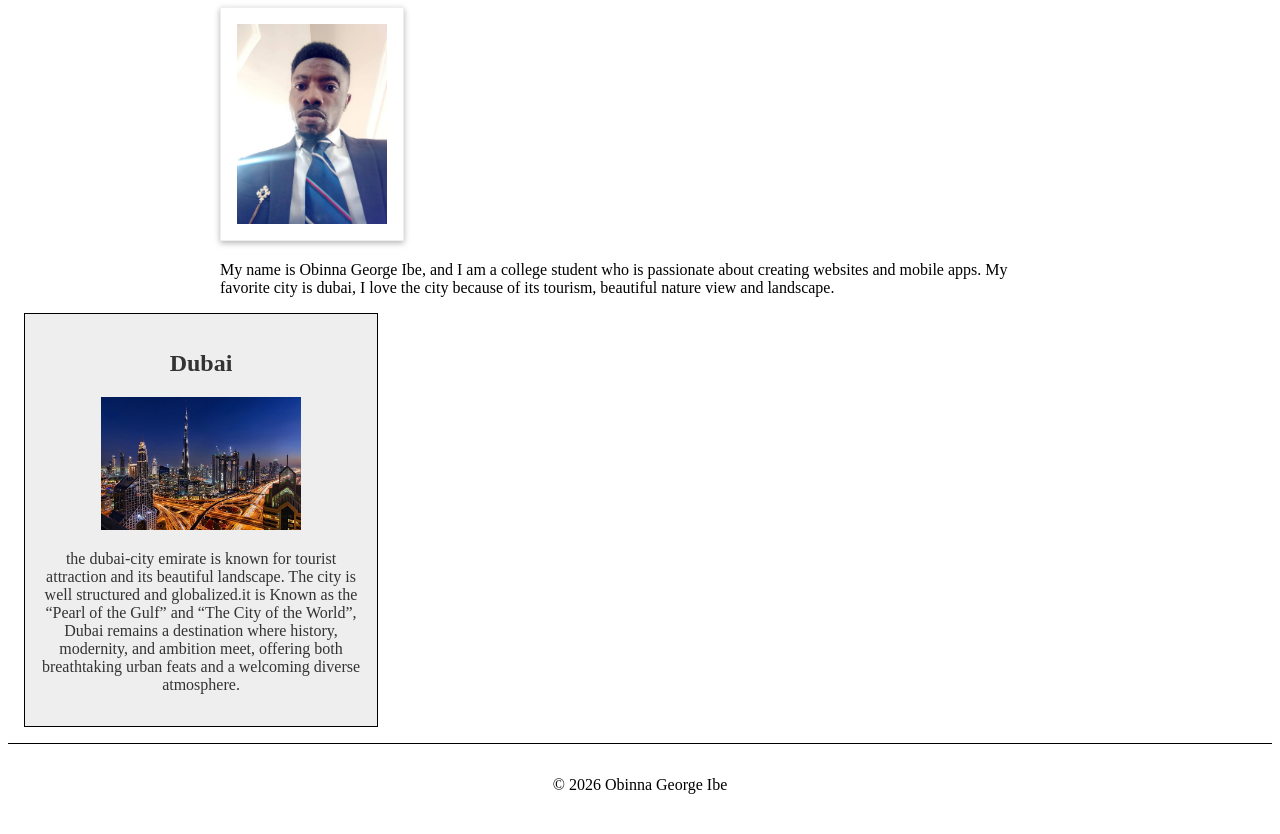
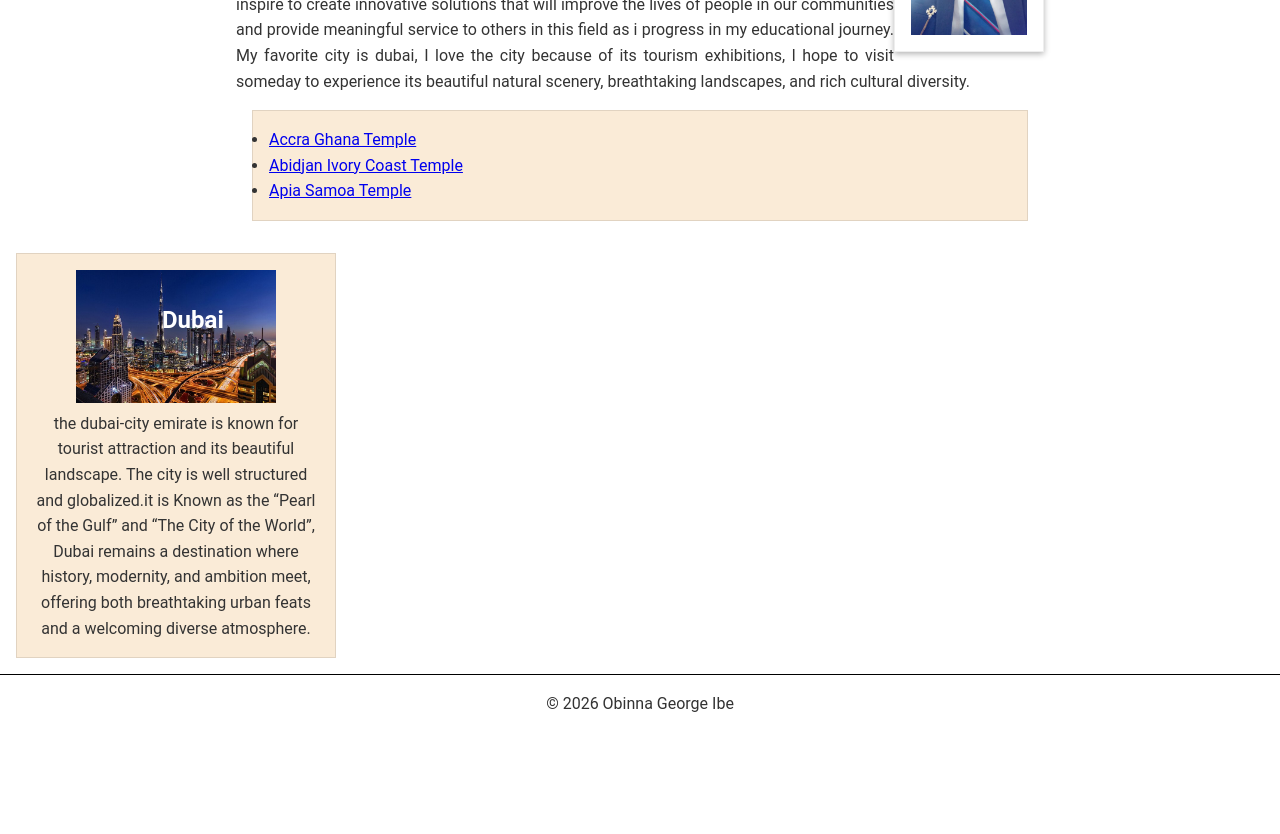
Before and after one commit to greatpersonality/wdd130, a plain HTML site: page index.html in a window 1280 px wide. Shown: the part 213-1047 px from the top of the page. After the commit the page ends 946 px from the top, so only its background shows below. Drawn offline with Linux system fonts and the light colour scheme.

Commit message:
update wwr about us page

```diff
--- a/index.html
+++ b/index.html
@@ -12,18 +12,24 @@
 
 <body>
     <header>
-        <nav>
-            <a href="#">Home</a>
-            <a href="wwr/">Rafting Website</a>
+        <a href="#">Home</a>
+        <a href="wwr/">Rafting Website</a>
+        <a href="https://facebook.com" target="_blank">Facebook</a>
+        <a href="https://Linkedin.com" target="_blank">Linkedin</a>
         </nav>
     </header>
 
     <main>
         <h1>Obinna George Ibe - WDD 130 </h1>
         <img src="images/profile.jpg" alt="Portrait of Obinna George Ibe" width="200">
-        <p>My name is Obinna George Ibe, and I am a college student who is passionate about creating websites and mobile apps. My favorite city is dubai, I love the city because of its tourism, beautiful nature view and landscape.</p>
+        <p>My name is Obinna George Ibe, and I am from the Eastern Region of Nigeria, but l am currently based in Abuja. l am a certified chef and a college student who is passionate about Technology, particularly creating websites and mobile applications using programming languages such as python. Studying Software Development at Brigham Young University has improved my learning skills and inspired me to develop solutions to real-world problems.l inspire to create innovative solutions that will improve the lives of people in our communities and provide meaningful service to others in this field as i progress in my educational journey. My favorite city is dubai, I love the city because of its tourism exhibitions, l hope to visit someday to experience its beautiful natural scenery, breathtaking landscapes, and rich cultural diversity.</p>
+        <ul class="box">
+            <li><a href="https://www.churchofjesuschrist.org/temples/details/accra-ghana-temple?lang=eng">Accra Ghana Temple</a></li>
+            <li><a href="https://www.churchofjesuschrist.org/temples/details/abidjan-ivory-coast-temple?lang=eng">Abidjan Ivory Coast Temple</a></li>
+            <li><a href="https://www.churchofjesuschrist.org/temples/details/apia-samoa-temple?lang=eng">Apia Samoa Temple</a></li>
+        </ul>
     </main>
-    <aside>
+    <aside class="box">
         <h2>Dubai</h2>
         <img src="images/dubai-city.jpg" alt="Dubai-City Emirate">
         <p>the dubai-city emirate is known for tourist attraction and its beautiful landscape. The city is well structured and globalized.it is Known as the “Pearl of the Gulf” and “The City of the World”, Dubai remains a destination where history, modernity, and ambition meet, offering both breathtaking urban feats and a welcoming diverse atmosphere.</p>
--- /dev/null
+++ b/styles/code along.css
@@ -0,0 +1,106 @@
+/* -------------Reset----------- */
+* {
+    margin: 0;
+    padding: 0;
+    box-sizing: border-box;
+}
+
+/* ------------Base------------ */
+body {
+    font-size: 16px;
+    line-height: 1.6;
+    font-family: roboto, Arial, sans-serif;
+    color: #333;
+
+}
+
+/* ------------Navigation--------- */
+nav {
+    background-color: #333;
+    padding: 1rem;
+}
+
+nav a {
+    color: aqua;
+    padding: 1rem;
+    display: block;
+}
+
+nav a:hover,
+nav a:focus {
+    background-color: #555;
+    text-decoration: underline;
+}
+
+/* ------------Main content------------ */
+main {
+    max-width: 840px;
+    margin: 0 auto;
+    padding: 0 1rem;
+    display: flow-root;
+    text-align: justify;
+    /* contains the floated profile image */
+}
+
+h1 {
+    color: #333;
+    margin: 1rem, 1rem, 0.5 rem;
+}
+
+aside {
+    width: 20rem;
+    max-width: 100%;
+    text-align: center;
+    position: relative;
+    /* Add this line*/
+}
+
+aside img {
+    width: 200px;
+    max-width: 100%;
+    height: auto;
+
+}
+
+main img {
+    width: 150px;
+    height: auto;
+    border: 1px solid #eee;
+    padding: 1rem;
+    box-shadow: 0 2px 6px rgba(0, 0, 0, 0.3);
+    float: right;
+
+}
+
+aside h2 {
+    position: absolute;
+    top: 47px;
+    left: 145px;
+    color: white;
+}
+
+p {
+    margin: 0;
+    padding: 0;
+}
+
+footer {
+    clear: both;
+    margin-top: 15px;
+    padding: 1rem;
+    border-top: 1px solid #000;
+    text-align: center;
+}
+
+/* Class Selectors */
+.box {
+    margin: 1rem;
+    border: 1px solid rgb(0 0 0 / 10%);
+    padding: 1rem;
+    background-color: antiquewhite;
+    color: #333;
+}
+
+.indent {
+    padding-left: 2rem;
+}
--- a/styles/styles.css
+++ b/styles/styles.css
@@ -1,3 +1,20 @@
+/* -------------Reset----------- */
+* {
+    margin: 0;
+    padding: 0;
+    box-sizing: border-box;
+}
+
+/* ------------Base------------ */
+body {
+    font-size: 16px;
+    line-height: 1.6;
+    font-family: roboto, Arial, sans-serif;
+    color: #333;
+
+}
+
+/* ------------Navigation--------- */
 nav {
     background-color: #333;
     padding: 1rem;
@@ -9,31 +26,40 @@ nav a {
     display: block;
 }
 
+nav a:hover,
+nav a:focus {
+    background-color: #555;
+    text-decoration: underline;
+}
+
+/* ------------Main content------------ */
 main {
     max-width: 840px;
     margin: 0 auto;
     padding: 0 1rem;
+    display: flow-root;
+    text-align: justify;
+    /* contains the floated profile image */
 }
 
 h1 {
     color: #333;
+    margin: 1rem, 1rem, 0.5 rem;
 }
 
 aside {
     width: 20rem;
     max-width: 100%;
-    margin: 1rem;
-    border: 1px solid #000;
-    padding: 1rem;
-    background-color: #eee;
-    color: #333;
     text-align: center;
+    position: relative;
+    /* Add this line*/
 }
 
 aside img {
     width: 200px;
     max-width: 100%;
     height: auto;
+
 }
 
 main img {
@@ -42,15 +68,39 @@ main img {
     border: 1px solid #eee;
     padding: 1rem;
     box-shadow: 0 2px 6px rgba(0, 0, 0, 0.3);
+    float: right;
+
+}
+
+aside h2 {
+    position: absolute;
+    top: 47px;
+    left: 145px;
+    color: white;
 }
 
 p {
+    margin: 0;
     padding: 0;
 }
 
 footer {
+    clear: both;
     margin-top: 15px;
     padding: 1rem;
     border-top: 1px solid #000;
     text-align: center;
 }
+
+/* Class Selectors */
+.box {
+    margin: 1rem;
+    border: 1px solid rgb(0 0 0 / 10%);
+    padding: 1rem;
+    background-color: antiquewhite;
+    color: #333;
+}
+
+.indent {
+    padding-left: 2rem;
+}
--- /dev/null
+++ b/wwr/images/styles/rafting.css
@@ -0,0 +1,155 @@
+/*GENERAL STYLING*/
+* {
+    margin: 0;
+    padding: 0;
+    box-sizing: border-box;
+}
+
+:root {
+    --primary-color: #055a05;
+    /* forest green */
+    --secondary-color: #f4a261;
+    /* warm sand */
+    --accent1-color: #264653;
+    /* dark slate blue */
+    --accent2-color: #e9c46a;
+    /* light golden yellow */
+    --heading-font: "Times New Roman", Georgia, serif;
+    --body-font: Arial, Helvetica, sans-serif;
+}
+
+header,
+main,
+footer {
+    width: 840px;
+    margin: 0 auto;
+}
+
+body {
+    font-family: var(--body-font);
+    color: var(--accent1-color);
+}
+
+h1,
+h2 {
+    font-family: var(--heading-font);
+    color: var(--primary-color);
+}
+
+nav,
+p,
+select,
+article {
+    margin: 16px;
+    padding: 8px;
+}
+
+/* hover effect on links */
+nav a:hover {
+    color: var(--secondary-color);
+}
+
+/* ---------- Header ---------- */
+.logo {
+    display: block;
+    width: 100px;
+    height: auto;
+    margin: 8px 16px 0;
+}
+
+header nav {
+    margin: 8px 16px;
+    padding: 0 8px;
+    font-size: 0.8rem;
+}
+
+header nav li {
+    margin-left: 12px;
+}
+
+/* ---------- Hero ---------- */
+.hero {
+    position: relative;
+    /* lets h1 and article sit on top of the image */
+}
+
+.hero > img {
+    display: block;
+    width: 100%;
+    height: auto;
+}
+
+/* Title bar across the top of the hero image */
+h1 {
+    position: absolute;
+    top: 20px;
+    left: 0;
+    width: 100%;
+    /* was 130px - this made it a small box */
+    padding: 16px;
+    text-align: center;
+    opacity: 0.9;
+    background-color: var(--accent1-color);
+    color: #fff;
+}
+
+/* Text box across the bottom of the hero image */
+.hero article {
+    position: absolute;
+    /* this was missing - article was below the image */
+    left: 0;
+    right: 0;
+    bottom: 0;
+    background-color: rgba(38, 70, 83, 0.85);
+    color: #fff;
+    overflow: hidden;
+    /* keeps the floated image inside the box */
+}
+
+.hero img {
+    float: right;
+    width: 125px;
+    height: auto;
+    margin-left: 12px;
+}
+
+/* ---------- Section headings (History, Adventure Awaits You!) ---------- */
+section h2 {
+    margin: 24px 0 8px;
+    padding: 12px;
+    text-align: center;
+    background-color: var(--accent1-color);
+    color: #fff;
+    border-bottom: 4px solid var(--accent2-color);
+
+}
+
+/* ---------- Footer ---------- */
+footer {
+    margin-top: 24px;
+    border-top: 1px solid #ccc;
+    border-top: 2px solid var(--secondary-color);
+}
+
+footer p {
+    margin: 8px 16px 0;
+    padding: 0 8px;
+    font-size: 0.75rem;
+}
+
+.socialmedia {
+    display: flex;
+    gap: 8px;
+    margin: 4px 16px 16px;
+    padding: 0 8px;
+}
+
+.socialmedia a {
+    text-decoration: none;
+}
+
+.socialmedia img {
+    width: 30px;
+    /* icons had no size, so they were huge */
+    height: 30px;
+}
```
Also changed, not shown: week01/first-page.html (+11 -2 lines), wwr/about.html (added, +95 -0 lines), wwr/images/facebook.png (added), wwr/images/happy-staff.png (added), wwr/images/hero.png (added), wwr/images/instagram.jpeg (added), wwr/images/linkedin file.jpeg (added), wwr/images/logo.png (added).
